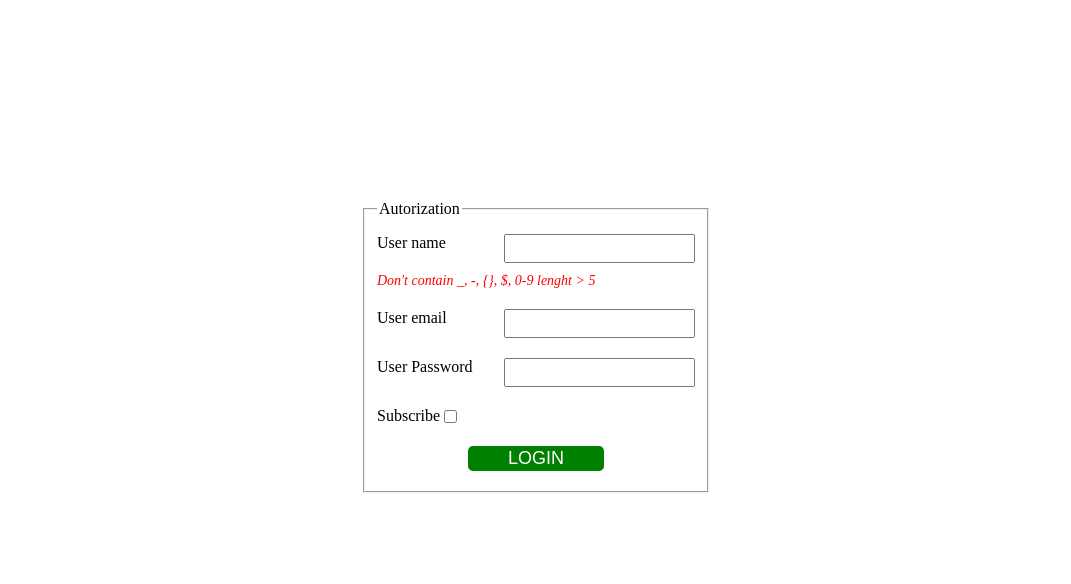
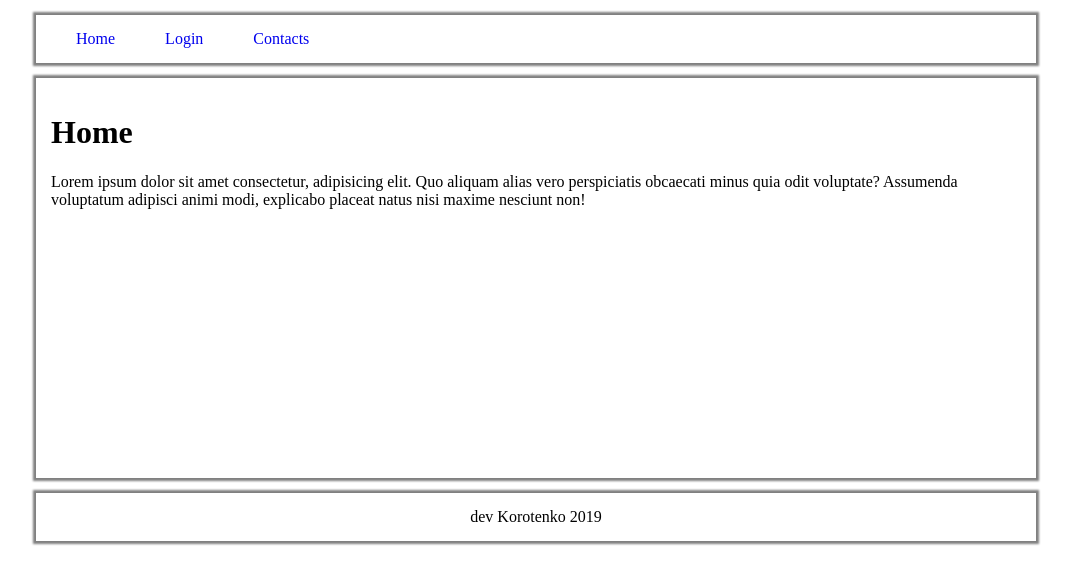
Before and after one commit to KorotenkoS/form_php, a PHP site: page / in a window 1280 px wide. Shown: the top 584 px of the page, without its empty margins (104-1175 px from the left). Run offline with PHP 8.4, Linux system fonts and the light colour scheme.

Commit message:
dobavili-css-js

```diff
--- a/server/index.php
+++ b/server/index.php
@@ -1,2 +1,20 @@
 <?php
-include './views/form.php';
+
+$route = $_SERVER['REQUEST_URI'];
+//echo '<pre>';
+//var_dump($_SERVER['REQUEST_URI']);
+//echo '</pre>';
+
+include './views/header.php';
+
+if($route === '/'){
+    include './views/home.php';
+}
+if($route === '/contacts') {
+        include './views/contacts.php';
+}
+if($route === '/login'){
+    include './views/login.php';
+};
+
+include './views/footer.php';
--- a/server/public/main.js
+++ /dev/null
@@ -1 +0,0 @@
-'use strict'
--- a/server/public/style.css
+++ b/server/public/style.css
@@ -1,7 +1,56 @@
+* {
+    box-sizing: border-box;
+}
+
+ul,
+body {
+    margin: 0;
+    padding: 0;
+}
+
+a {
+    text-decoration: none;
+}
+
+li {
+    list-style: none;
+}
+
+.header {
+    max-width: 1000px;
+    margin: 15px auto;
+    padding: 15px;
+    box-shadow: 0 0 2px 3px gray;
+}
+
+.header__menu {
+    display: flex;
+}
+
+.header__link {
+    padding: 10px 25px;
+}
+
+.page {
+    box-shadow: 0 0 2px 3px gray;
+    margin: 0 auto;
+    max-width: 1000px;
+    padding: 15px;
+    min-height: 400px;
+}
+
+.footer {
+    box-shadow: 0 0 2px 3px gray;
+    margin: 15px auto;
+    max-width: 1000px;
+    padding: 15px;
+    text-align: center;
+}
+
 .auth {
     max-width: 350px;
-    margin: 200px auto 0 auto;
-    }
+    margin: 50px auto 0 auto;
+}
 
 .auth__row {
     display: flex;
@@ -19,14 +68,13 @@
 .auth__text {
     padding: 5px;
     height: 15px;
-
 }
 
 .auth__check {
     padding: 10px 0;
     display: flex;
     align-items: center;
-    }
+}
 
 .auth__btn {
     margin: 0 auto;
@@ -39,6 +87,7 @@
     cursor: pointer;
     border-radius: 5px;
 }
+
 .auth__btn:hover {
     color: greenyellow;
     background: darkgreen;
--- /dev/null
+++ b/server/views/footer.php
@@ -0,0 +1,6 @@
+        </main>
+        <footer class="footer">
+            dev Korotenko 2019
+        </footer>
+    </body>
+</html>
--- /dev/null
+++ b/server/views/header.php
@@ -0,0 +1,25 @@
+<!DOCTYPE html>
+<html lang="en">
+
+<head>
+    <meta charset="UTF-8">
+    <meta name="viewport" content="width=device-width, initial-scale=1.0">
+    <meta http-equiv="X-UA-Compatible" content="ie=edge">
+    <link rel="stylesheet" href="/public/style.css">
+
+    <title>Document</title>
+</head>
+
+<body>
+    <header class="header">
+        <nav>
+            <ul class="header__menu">
+                <li><a class="header__link" href="/">Home</a></li>
+                <li><a class="header__link" href="/login">Login</a></li>
+                <li><a class="header__link" href="/contacts">Contacts</a></li>
+            </ul>
+        </nav>
+    </header>
+
+
+    <main class="page">
--- /dev/null
+++ b/server/views/home.php
@@ -0,0 +1,6 @@
+<h1>Home</h1>
+<p>Lorem ipsum dolor sit amet consectetur, adipisicing elit.
+    Quo aliquam alias vero perspiciatis obcaecati minus
+     quia odit voluptate? Assumenda voluptatum adipisci animi modi, explicabo
+    placeat natus nisi maxime nesciunt non!
+</p>
--- a/server/views/form.php
+++ b/server/views/login.php
@@ -1,16 +1,3 @@
-<!DOCTYPE html>
-<html lang="en">
-<head>
-    <meta charset="UTF-8">
-    <meta name="viewport" content="width=device-width, initial-scale=1.0">
-    <meta http-equiv="X-UA-Compatible" content="ie=edge">
-    <link rel="stylesheet" href="/public/style.css">
-    <script defer src="/public/main.js"></script>
-
-    <title>Document</title>
-</head>
-<body>
-    <main>
         <form class="auth" action="">
             <fieldset>
                 <legend>Autorization</legend>
@@ -29,16 +16,15 @@
                     <input class="auth__text" type="text" name="userPassword" id="userpass">
                 </div>
                 <label class="auth__check">
-                        Subscribe
+                    Subscribe
                     <input type="checkbox" id="usersubscribe">
                 </label>
 
-                <div class="auth__row"><button class="auth__btn">Login</button>
+                <div class="auth__row">
+                    <button id="sendbtn" type="button" class="auth__btn">Login</button>
                 </div>
 
 
             </fieldset>
         </form>
-    </main>
-</body>
-</html>
+        <script src="/public/login.js"></script>
```
Also changed, not shown: server/public/login.js (added, +23 -0 lines), server/views/contacts.php (added, +10 -0 lines).
